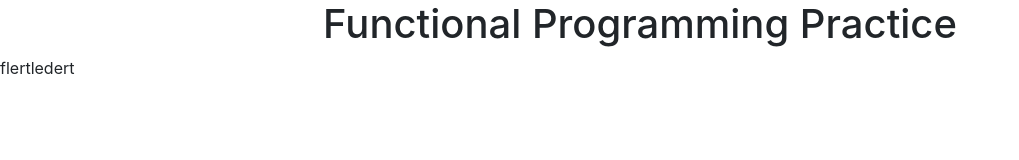
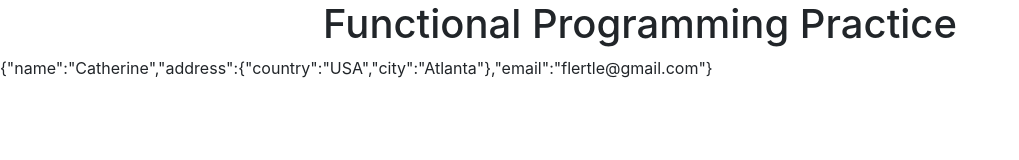
Before and after one commit to stall84/moshs-redux-funcProg, a website: page index.html in a window 1280 px wide. Shown: the whole page, without its empty margins (0-1019 px from the left). Drawn offline with nearby package versions, Linux system fonts and the light colour scheme.

Commit message:
finished exercises on currying functions, worked on deep copying objects for redux

```diff
--- /dev/null
+++ b/currying.js
@@ -0,0 +1,28 @@
+/* https://en.wikipedia.org/wiki/Currying */
+/* Basically taking a function that has multiple parameters, converting it to one that only takes one parameter */
+
+
+// Original Regular Function with 2 params:
+
+function add(a,b) {
+    return a + b;
+}
+
+// To curry the above function, start by gettting rid of one parameter (a or b), and instead passing it as a single parameter
+// to a returned function within the original functions code-block like:
+function add(a) {
+    return function(b) {
+        return a + b;
+    }
+}
+// Then the way that you would call this function to add 2 numbers, since the first function call will
+// return a function, just use a second set of parenthesis to pipe in the 2nd number to the returned function
+
+
+
+console.log(add(1)(4))  // Expected return is 5
+
+// Another way of currying is with ES6 arrow function like so:
+const add2 = a => b => a + b;
+
+console.log(add2(6)(4))  // 10
--- a/index.js
+++ b/index.js
@@ -1,4 +1,10 @@
+/******************************************************************************************************/
+/*****************************FUNCTIONAL-PROGRAMMING-CONCEPTS******************************************/
+/******************************************************************************************************/
 /* High-Order functions which take functions as parameters and/or output them */
+
+
+
 
 let input = "    FlertleDert      "    // String with extraneous whitespace
 let output = `<div>${input.trim()}<div>` // Non-compositional way of doing it
@@ -9,6 +15,58 @@ let rootDiv = document.getElementById('root');
 const trim = str => str.trim();
 const wrapInDiv = str => `<div>${str}</div>`
 const toLowerCase = str => str.toLowerCase();
+const wrap = (type, str) => `<span>${str}</span>`
 // Using above input string .. compose a high-order function to yield the trimd/divd template
 
 rootDiv.innerHTML = wrapInDiv(toLowerCase(trim(input)));
+
+/******************************************************************************************************/
+/*****************************REDUX-BASIC-CONCEPTS******************************************/
+/******************************************************************************************************/
+/* Working with objects imutably */
+
+const person = {
+    name: "Michael",
+    address: {
+        country: "USA",
+        city: "Atlanta"
+    }
+ };
+// Using object's assign method pass in the target (new obj), source (person) and thirdly, optionally, you can pass in
+// new object properties you would like to change to
+const copyObj = Object.assign({}, person, { name: "Catherine", email: "flertle@gmail.com" });
+rootDiv.innerHTML = `<div>${JSON.stringify(copyObj)}</div>`
+// You can optionally use the ES6 spread operator (much easier). In the example below we overwrite
+// the original name property with new material passed in the spread operation (sandy)
+const newerObj = {...person, name: "Sandy"}
+console.log(newerObj);
+console.log(person);
+
+// BE AWARE!!!!:  Both Object.assign and spread operator are going to return a shallow-copy of the object.
+// What this means in practice is that when your redux state has nested objects, the copy you make might
+// inadvertently mutate the original state object.
+//EX:
+newerObj.address.city = "San Francisco"
+console.log(newerObj);
+console.log(person);  // !! Mutated to San Fran !!
+//The way around this is to spread in the nested objects as well
+// EX:
+const person2 = {
+    name: "George",
+    address: {
+        country: "USA",
+        city: "Atlanta"
+    }
+};
+// DEEP COPY WITH NEW CITY CHANGED/ADDED
+const newPerson2 = {
+    ...person2,
+    address: {
+        ...person2.address,
+        city: "New York"
+    },
+    name: "Michael"     // gets a little weird because if you want to change the initial property 'name' you have to do it after you spread in address object
+}
+
+console.log(newPerson2)
+console.log(person2) // Unchanged
```
Also changed, not shown: index.html (+3 -0 lines).
